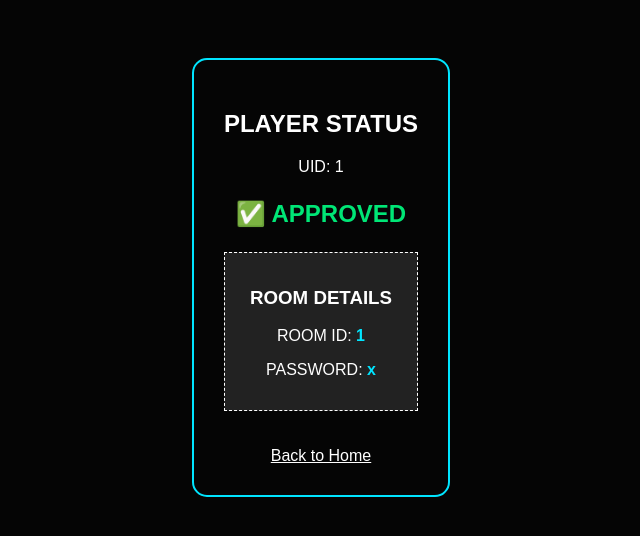
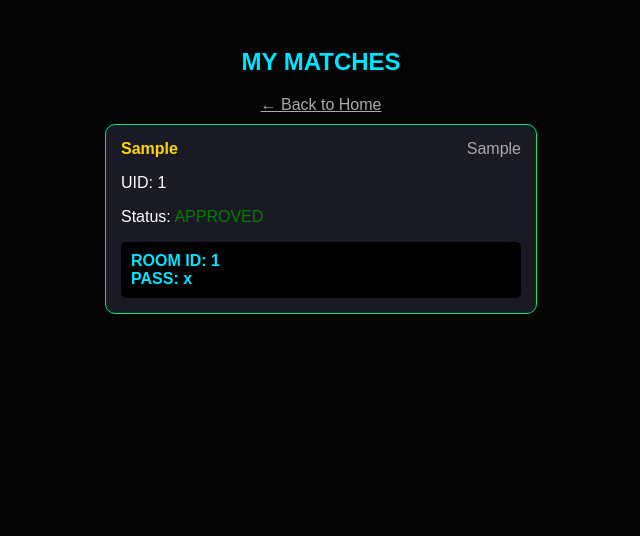
Before and after one commit to dynamaxhunt/ZENI-TOURNAMENT-DASHBOARD-, a Flask app: template templates/profile.html in a window 1280 px wide. Shown: the top 536 px of the page, without its empty margins (319-959 px from the left). Run offline with Flask 3, Linux system fonts and the light colour scheme; tables that the repository leaves empty hold one stand-in row (values such as "Sample post"); the template is opened without the code that fills it: values that come from a table or form of the project are taken from there, most other values are stand-ins (such as "Sample title", 1, 10 or a date in 2020).

Commit message:
Update profile.html

```diff
--- a/templates/profile.html
+++ b/templates/profile.html
@@ -1,39 +1,44 @@
 <!DOCTYPE html>
 <html>
 <head>
-    <title>My Status</title>
+    <title>My Dashboard</title>
+    <link rel="icon" type="image/jpeg" href="{{ url_for('static', filename='favicon.jpg') }}">
     <style>
-        body { background: #050505; color: white; font-family: sans-serif; text-align: center; padding-top: 50px; }
-        .box { border: 2px solid #00e5ff; padding: 30px; display: inline-block; border-radius: 15px; }
-        .approved { color: #00e676; font-size: 24px; font-weight: bold; }
-        .pending { color: orange; }
-        .room-box { background: #222; padding: 15px; margin-top: 20px; border: 1px dashed white; }
+        body { background: #050505; color: white; font-family: sans-serif; text-align: center; padding-top: 20px; }
+        .match-box { background: #1a1a24; border: 1px solid #444; margin: 10px auto; width: 90%; max-width: 400px; padding: 15px; border-radius: 10px; text-align: left; }
+        .approved { border-color: #00e676; }
+        .room-details { background: #000; padding: 10px; margin-top: 10px; border-radius: 5px; color: #00e5ff; font-weight: bold; }
     </style>
 </head>
 <body>
+    <h2 style="color:#00e5ff">MY MATCHES</h2>
+    <a href="/" style="color:#aaa;">&larr; Back to Home</a>
 
-    <div class="box">
-        <h2>PLAYER STATUS</h2>
-        <p>UID: {{ uid }}</p>
+    {% if regs %}
+        {% for reg in regs %}
+        <div class="match-box {{ 'approved' if reg.status == 'APPROVED' else '' }}">
+            <div style="display:flex; justify-content:space-between;">
+                <span style="color:gold; font-weight:bold;">{{ reg.mode }}</span>
+                <span style="color:#aaa;">{{ reg.slot }}</span>
+            </div>
+            <p>UID: {{ reg.p1_uid }}</p>
+            <p>Status:
+                <span style="color:{{ 'green' if reg.status == 'APPROVED' else 'orange' }}">
+                    {{ reg.status }}
+                </span>
+            </p>
 
-        {% if status == 'APPROVED' %}
-            <p class="approved">✅ APPROVED</p>
-            <div class="room-box">
-                <h3>ROOM DETAILS</h3>
-                <p>ROOM ID: <b style="color:#00e5ff">{{ room.id }}</b></p>
-                <p>PASSWORD: <b style="color:#00e5ff">{{ room.pass }}</b></p>
+            {% if reg.status == 'APPROVED' %}
+            <div class="room-details">
+                ROOM ID: {{ reg.room_id }}<br>
+                PASS: {{ reg.room_pass }}
             </div>
-        {% elif status == 'PENDING' %}
-            <p class="pending">⏳ REGISTRATION PENDING</p>
-            <p>Please wait for Admin verification.</p>
-        {% else %}
-            <p style="color:red">❌ NOT FOUND</p>
-            <a href="/">Go Register</a>
-        {% endif %}
-
-        <br><br>
-        <a href="/" style="color:white">Back to Home</a>
-    </div>
-
+            {% endif %}
+        </div>
+        {% endfor %}
+    {% else %}
+        <p>You haven't joined any matches yet.</p>
+        <a href="/">Join a Tournament</a>
+    {% endif %}
 </body>
 </html>
```
